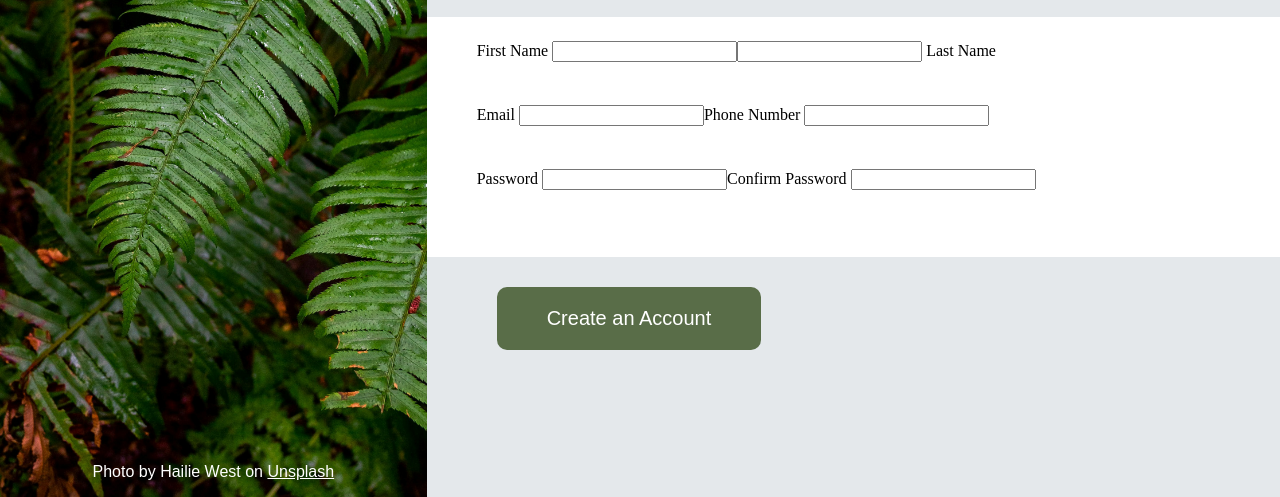
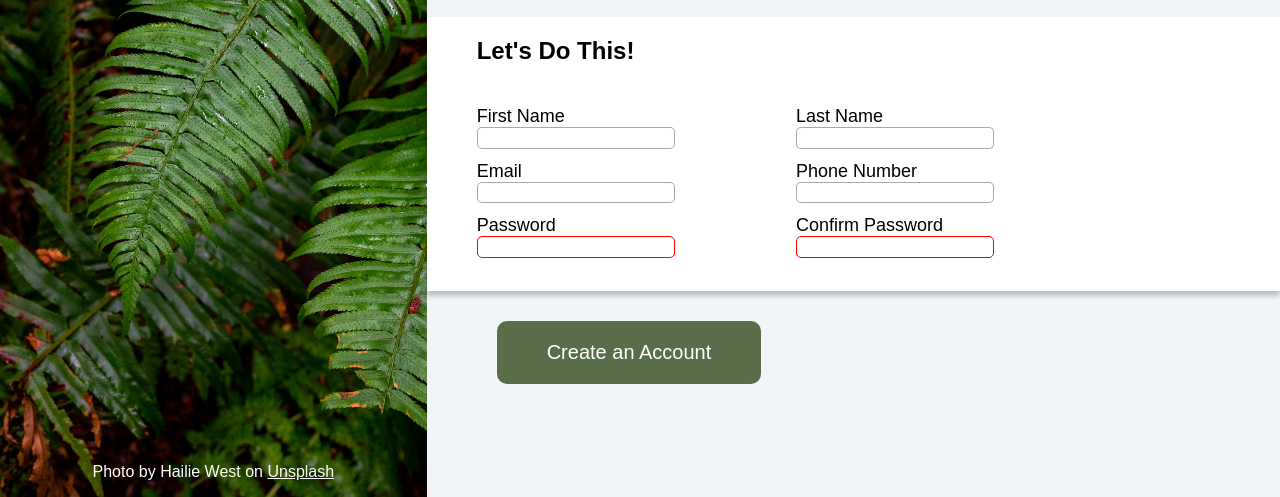
Before and after one commit to SalahAmm/Form-Project, a plain HTML site: page index.html in a window 1280 px wide. Shown: the part 303-800 px from the top of the page. Drawn offline with Linux system fonts and the light colour scheme.

Commit message:
Complete the form project

```diff
--- a/index.html
+++ b/index.html
@@ -41,7 +41,9 @@
       <!-- Form input -->
 
       <form>
+        <div class="caption">Let's Do This!</div>
         <div class="form-data">
+
           <div class="form-center">
 
             <!-- Text -->
@@ -51,8 +53,8 @@
             </div>
 
             <div class="last-name">
+              <label for="Last-name">Last Name</label>
               <input type="text" id="Last-name" name="text" required />
-              <label for="Last-name">Last Name</label>
             </div>
 
             <!-- Email -->
@@ -70,11 +72,11 @@
             <!-- Password -->
             <div class="password">
               <label for="password">Password</label>
-              <input type="password" id="password" name="password" required />
+              <input type="password" id="password" name="password" required minlength="8" maxlength="24"/>
             </div>
             <div class="confirm-pass">
               <label for="confirm">Confirm Password</label>
-              <input type="password" id="confirm" name="password" required />
+              <input type="password" id="confirm" name="password" required minlength="8" maxlength="24" />
             </div>
           </div>
         </div>
--- a/style/style.css
+++ b/style/style.css
@@ -3,6 +3,13 @@
     src: url(../Font/Norse-Bold.otf);
 }
 
+:root {
+    --primary-font: Arial, Helvetica, sans-serif;
+    --secondary-font: 'Norse-Bold';
+    --background-color: #f2f5f8;
+    --norse-color: rgb(250, 250, 250);
+    --button-color: #596D48;
+}
 * {
     box-sizing: border-box;
 
@@ -43,13 +50,11 @@ body {
 
 }
 
-.image .logo .img {
 
-}
 
 .image .logo p {
     font-family: 'Norse-Bold';
-    color: white;
+    color: var(--norse-color);
     font-size: 50px;
 }
 
@@ -67,7 +72,7 @@ body {
 }
 
 .image .credit p a {
-    color: white;
+    color: var(--norse-color);
 }
 
 
@@ -78,6 +83,25 @@ body {
 
 
 /* Form Section */
+.email,
+.first-name,
+.last-name,
+.phone,
+.password,
+.confirm-pass {
+    display: flex;
+    flex-direction: column;
+    font-family: Arial, Helvetica, sans-serif;
+    width: 47%;
+    font-size: 18px;
+}
+.form-center input {
+    height: 40%;
+    width: 70%;
+    border-radius: 5px;
+    border: 1px solid rgba(0, 0, 0, 0.336);
+}
+
 
 
 .form {
@@ -94,7 +118,7 @@ body {
  flex-direction: column;
 
  justify-content: flex-end;
- background-color: #e4e8eb;
+ background-color: var(--background-color);
  height: 40%;
  padding: 20px;
 
@@ -111,40 +135,71 @@ body {
     font-weight: bold;
 }
 
+
+
+
 .form form  {
     display: flex;
     flex-flow: column;
     flex: 2;
 
+
+
 }
-
+form .caption {
+    font-family: var(--primary-font);
+    font-size: 24px;
+    font-weight: bold;
+    padding: 20px 50px;
+}
 .form form .form-data {
     flex: 1;
     display: flex;
     justify-content: flex-start;
     align-items: center;
     padding-left: 50px;
-
+    box-shadow: 0px 5px 5px rgba(0, 0, 0, 0.219);
+    z-index: 1;
 
 }
 
 .form-data .form-center {
     display: flex;
-    flex-flow: wrap;
+    justify-content: space-between;
+    flex-wrap: wrap;
     width: 75%;
     height: 80%;
 }
 
+.form-data :focus {
+    box-shadow: 5px 5px 5px rgba(0, 0, 0, 0.219);
+
+}
+
+input:focus {
+    border: 1px solid blue ;
+    outline: none;
+}
+
+.password input:invalid{
+    border: 1px solid red;
+    outline: none;
+}
+
+.confirm-pass input:invalid{
+    border: 1px solid red;
+    outline: none;
+}
 
 /* ====================================== */
 
 .form form .form-confirm {
     flex: 1;
-    background-color: #e4e8eb;
+    background-color: var(--background-color);
 }
 
 .form .form-confirm input {
-    background-color: #596D48;
+    background-color: var(--button-color);
     color: white;
     padding: 20px 50px;
     position: relative;
```
